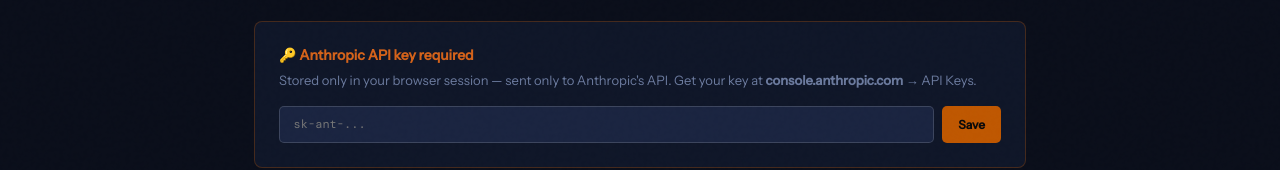
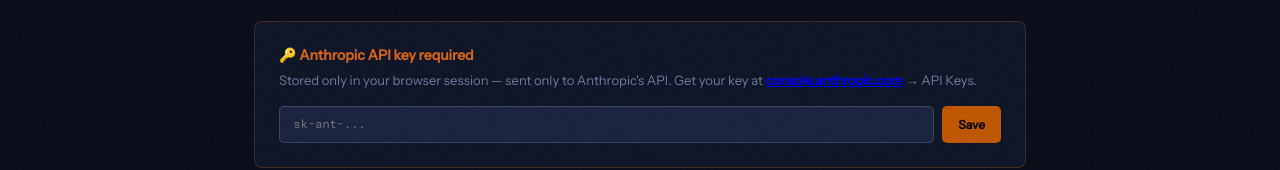
Before and after one commit to cwmtx2003/calvin-mauldin, a plain HTML site: page sie-study-tool/index.html in a window 1280 px wide. Shown: the part 123-293 px from the top of the page. Drawn offline with nearby package versions, Linux system fonts and the light colour scheme; a web font is replaced by a local one.

Commit message:
added api hyperlink

```diff
--- a/sie-study-tool/index.html
+++ b/sie-study-tool/index.html
@@ -371,7 +371,7 @@
 <!-- API KEY -->
 <div class="api-prompt" id="api-prompt">
   <h3>🔑 Anthropic API key required</h3>
-  <p>Stored only in your browser session — sent only to Anthropic's API. Get your key at <strong>console.anthropic.com</strong> → API Keys.</p>
+  <p>Stored only in your browser session — sent only to Anthropic's API. Get your key at <a href="https://console.anthropic.com" target="_blank" rel="noopener noreferrer"><strong>console.anthropic.com</strong></a> → API Keys.</p>
   <div class="api-row">
     <input class="api-input" id="api-key-input" type="password" placeholder="sk-ant-..." autocomplete="off"/>
     <button class="api-save" onclick="saveKey()">Save</button>
```
